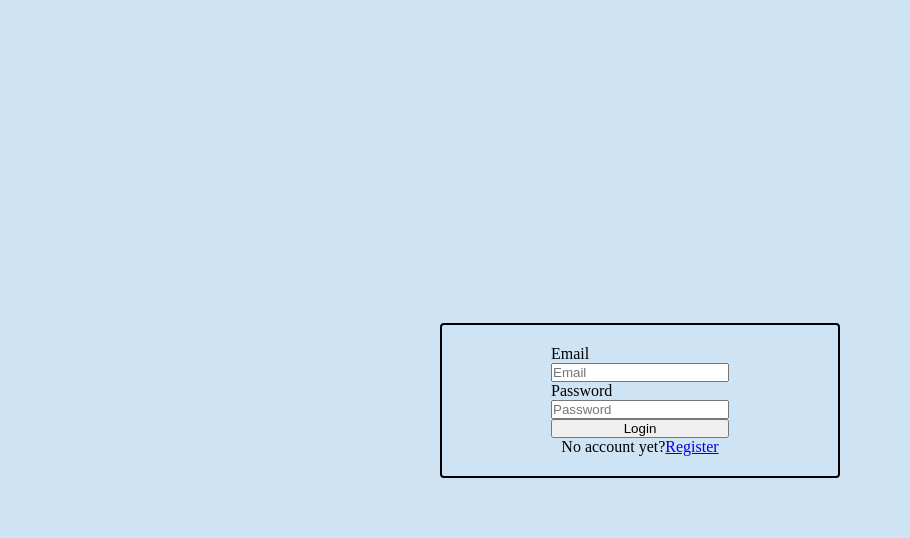
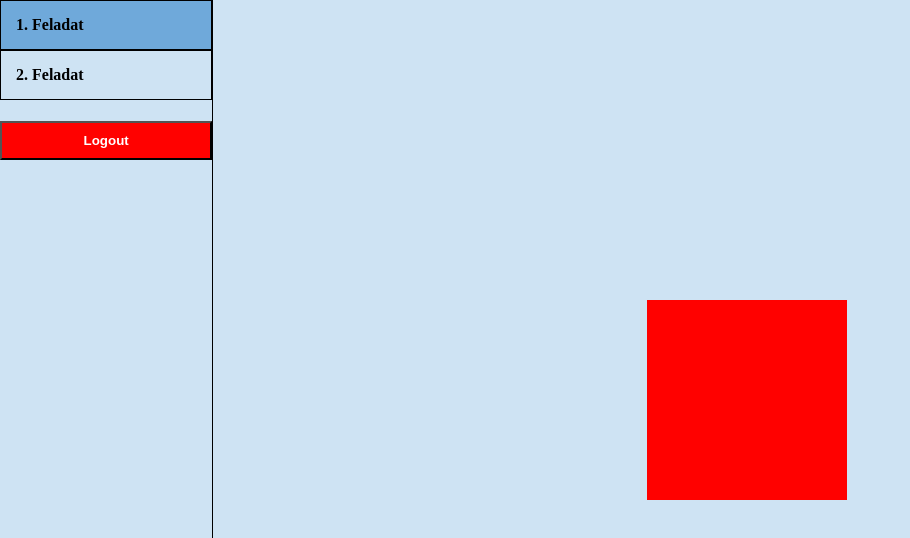
Before and after one commit to floratoth/AngularAkademiaTeam4, an Angular app in the folder center-div/: page /task1 in a window 1280 px wide. Before the commit this address led to /login. Shown: the top 538 px of the page, without its empty margins (0-910 px from the left). Built offline with nearby package versions, Linux system fonts and the light colour scheme.

Commit message:
logout and guards updated

```diff
--- a/center-div/src/app/app-routing.module.ts
+++ b/center-div/src/app/app-routing.module.ts
@@ -27,11 +27,13 @@ const routes: Routes = [
       },
     ],
     canActivate: [AuthGuard],
+    runGuardsAndResolvers: 'always',
   },
   {
     path: 'login',
     component: LoginComponent,
     canActivate: [AlreadyAuthGuard],
+    runGuardsAndResolvers: 'always',
   },
   {
     path: '**',
--- a/center-div/src/app/app.module.ts
+++ b/center-div/src/app/app.module.ts
@@ -12,6 +12,7 @@ import { CustomTextInputComponent } from './components/custom-text-input/custom-
 import { MainButtonComponent } from './components/main-button/main-button.component';
 import { FormsModule } from '@angular/forms';
 import { ReactiveFormsModule } from '@angular/forms';
+import { CustomButtonComponent } from './components/custom-button/custom-button.component';
 
 @NgModule({
   declarations: [
@@ -22,7 +23,8 @@ import { ReactiveFormsModule } from '@angular/forms';
     Task2Component,
     NavigationComponent,
     CustomTextInputComponent,
-    MainButtonComponent
+    MainButtonComponent,
+    CustomButtonComponent
   ],
   imports: [
     BrowserModule,
--- /dev/null
+++ b/center-div/src/app/components/custom-button/custom-button.component.html
@@ -0,0 +1 @@
+<button (click)="buttonClicked.emit()">{{ content }}</button>
--- /dev/null
+++ b/center-div/src/app/components/custom-button/custom-button.component.scss
@@ -0,0 +1,11 @@
+button{
+    width: 100%;
+    padding: 10px;
+    outline: none;
+    background-color: #FF0100;
+    font-weight: 600;
+    cursor: pointer;
+    color: white;
+    margin-top: 10%;
+
+}
--- /dev/null
+++ b/center-div/src/app/components/custom-button/custom-button.component.ts
@@ -0,0 +1,14 @@
+import { Component, EventEmitter, Input, OnInit, Output } from '@angular/core';
+
+@Component({
+  selector: 'app-custom-button',
+  templateUrl: './custom-button.component.html',
+  styleUrls: ['./custom-button.component.scss'],
+})
+export class CustomButtonComponent implements OnInit {
+  @Output() buttonClicked = new EventEmitter<void>();
+  @Input() content = '';
+  constructor() {}
+
+  ngOnInit(): void {}
+}
--- a/center-div/src/app/components/navigation/navigation.component.html
+++ b/center-div/src/app/components/navigation/navigation.component.html
@@ -1,2 +1,7 @@
 <a routerLinkActive="selected" [routerLink]="['/task1']">1. Feladat</a>
 <a routerLinkActive="selected" [routerLink]="['/task2']">2. Feladat</a>
+
+<app-custom-button
+  (buttonClicked)="onLogout()"
+  [content]="'Logout'"
+></app-custom-button>
--- a/center-div/src/app/components/navigation/navigation.component.ts
+++ b/center-div/src/app/components/navigation/navigation.component.ts
@@ -1,15 +1,21 @@
 import { Component, OnInit } from '@angular/core';
+import { Router } from '@angular/router';
+import { AuthenticationService } from 'src/app/services/authentication.service';
 
 @Component({
   selector: 'app-navigation',
   templateUrl: './navigation.component.html',
-  styleUrls: ['./navigation.component.scss']
+  styleUrls: ['./navigation.component.scss'],
 })
 export class NavigationComponent implements OnInit {
+  constructor(
+    private authservice: AuthenticationService,
+    private router: Router
+  ) {}
 
-  constructor() { }
-
-  ngOnInit(): void {
+  ngOnInit(): void {}
+  onLogout() {
+    this.authservice.logout();
+    this.router.navigate(['']);
   }
-
 }
--- a/center-div/src/app/guards/already-auth.guard.ts
+++ b/center-div/src/app/guards/already-auth.guard.ts
@@ -11,6 +11,7 @@ import { AuthenticationService } from '../services/authentication.service';
 
 @Injectable({
   providedIn: 'root',
+
 })
 export class AlreadyAuthGuard implements CanActivate {
   constructor(
--- a/center-div/src/app/services/authentication.service.ts
+++ b/center-div/src/app/services/authentication.service.ts
@@ -4,7 +4,7 @@ import { Injectable } from '@angular/core';
   providedIn: 'root',
 })
 export class AuthenticationService {
-  isLogedIn: boolean = false;
+  isLogedIn: boolean = true;
   email: string = 'email@email.com';
   password: string = 'password';
 
@@ -18,4 +18,7 @@ export class AuthenticationService {
     this.isLogedIn = this.email === email && this.password === password;
     return this.email === email && this.password === password;
   }
+  logout() {
+    this.isLogedIn = false;
+  }
 }
```
Also changed, not shown: 1 other file (tests, documents, lock files or other folders).
